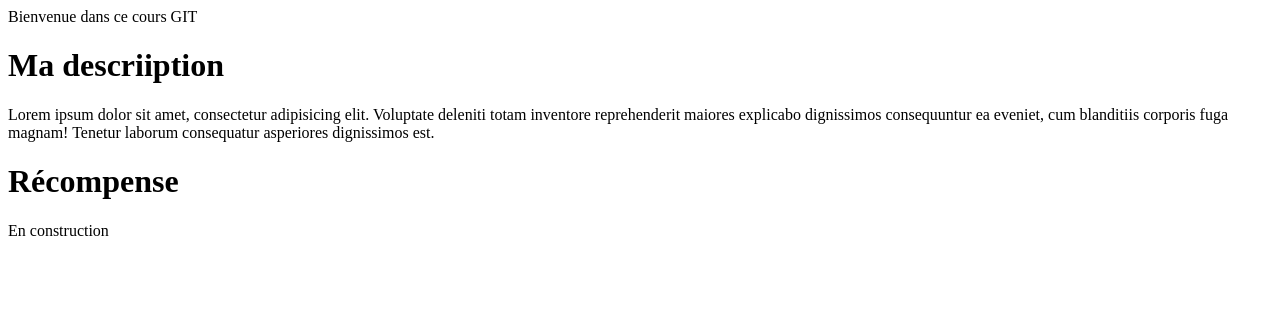
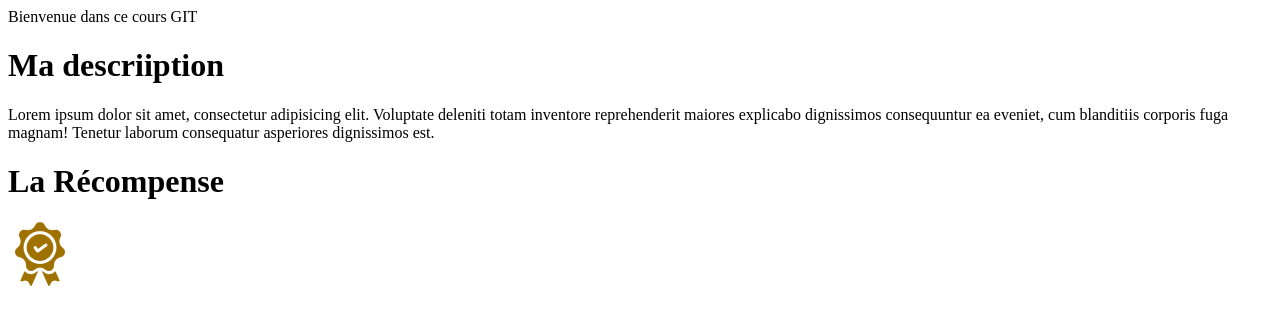
Before and after one commit to elonore/mon_super_projet, a plain HTML site: page index.html in a window 1280 px wide. Drawn offline with Linux system fonts and the light colour scheme.

```diff
--- a/index.html
+++ b/index.html
@@ -16,8 +16,8 @@
       <p>Lorem ipsum dolor sit amet, consectetur adipisicing elit. Voluptate deleniti totam inventore reprehenderit maiores explicabo dignissimos consequuntur ea eveniet, cum blanditiis corporis fuga magnam! Tenetur laborum consequatur asperiores dignissimos est.</p>
   </div>
   <div>
-      <h1>Récompense</h1>
-      <p>En construction</p>
+      <h1>La Récompense</h1>
+      <img src="images/medal_bronze.png" alt="Médaille de Bronze">
   </div>
 </body>
 </html>
```
Also changed, not shown: images/medal_bronze.png (added), images/medal_gold.png (added), images/medal_silver.png (added), 1 other file.
